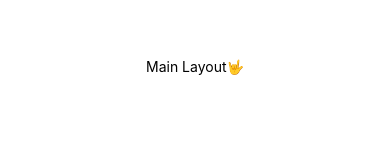
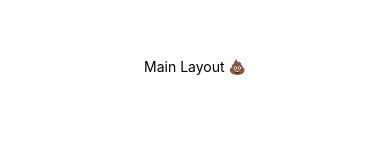
Before and after one commit to wendyLizeth/vertical-garden-mobile, a React Native app: screen / in a window 390 px wide. Shown: the part 356-516 px from the top of the page. Built offline with nearby package versions, Linux system fonts and the light colour scheme.

Commit message:
cambio de emoji en MainLayout

```diff
--- a/src/Layout/MainLayout.jsx
+++ b/src/Layout/MainLayout.jsx
@@ -5,7 +5,7 @@ import AppBar from '../Components/AppBar'
 const MainLayout = () => {
   return (
     <View style={styles.mainLayout}>
-      <Text>Main Layout🤟</Text>
+      <Text>Main Layout 💩</Text>
       <View style={styles.barContainer}>
         <AppBar />
       </View>
```
